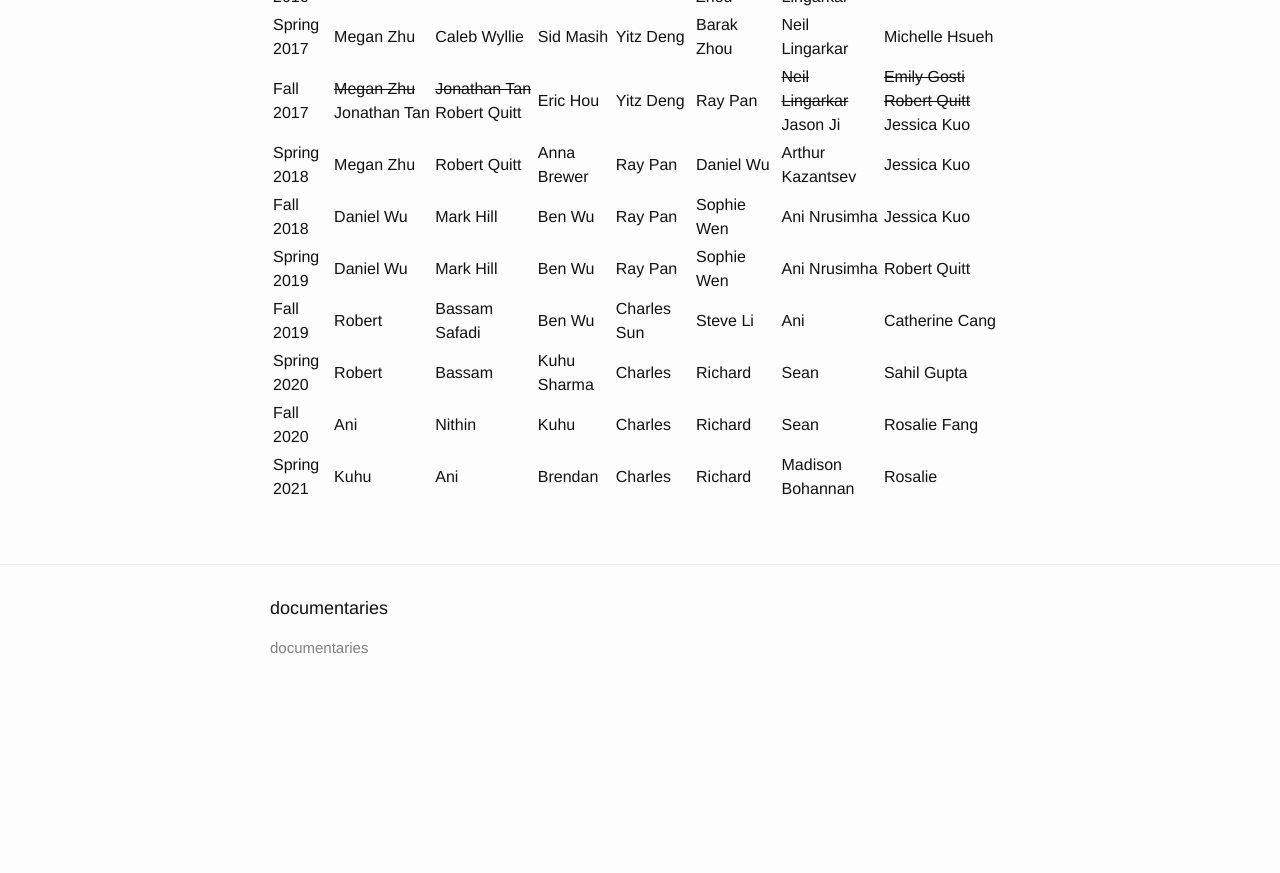
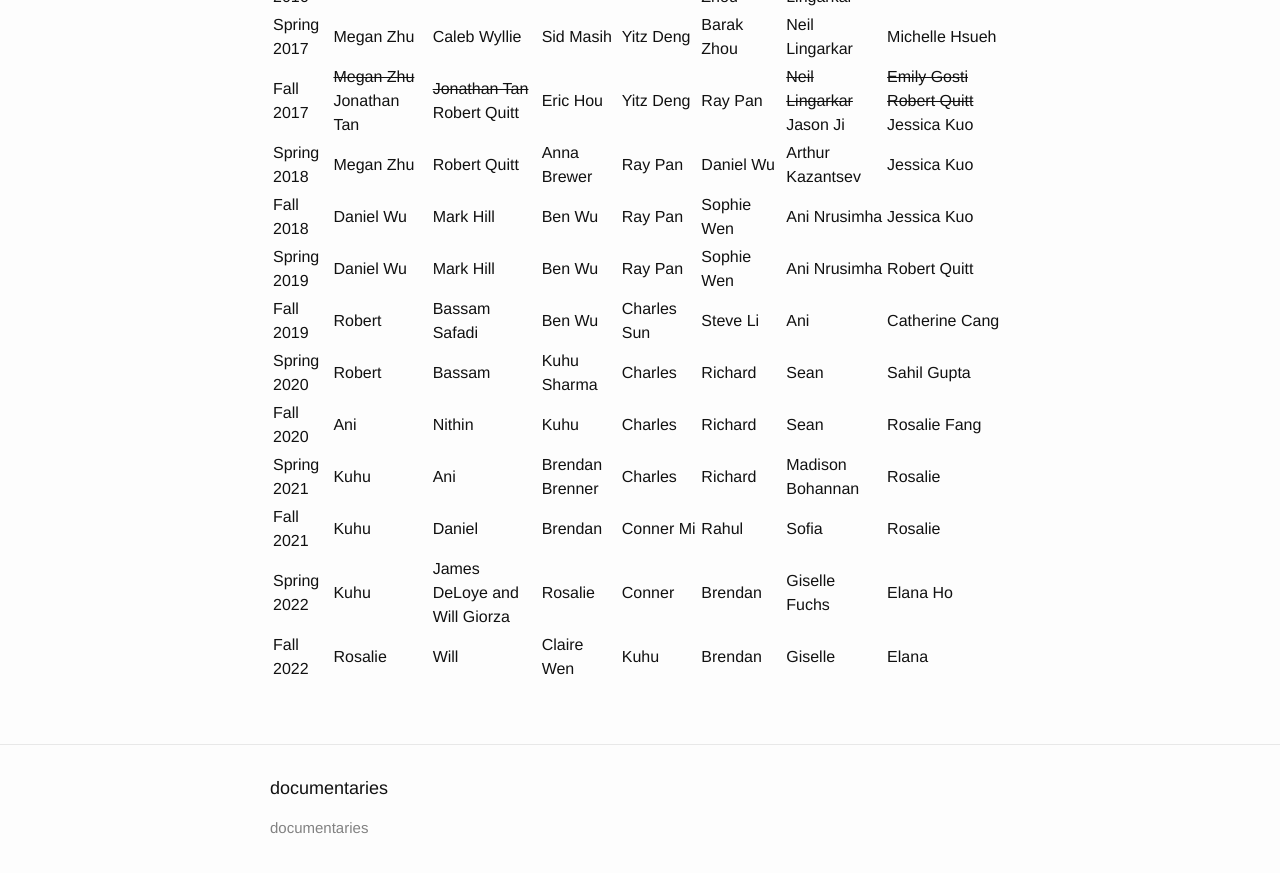
Before and after one commit to CSUA/documentaries, a Jekyll site: the page built from pb.md, in a window 1280 px wide and 900 px high, scrolled down 934 px. Shown: the top 873 px of the window. Built offline with Jekyll 4.4.1, drawn with Linux system fonts in a browser that asks for light colours; our own code applies the rules of GitHub Pages for plain Markdown files; before the commit the page ends 1654 px from its top, so only the background shows below that.

Commit message:
Update pb.md

```diff
--- a/pb.md
+++ b/pb.md
@@ -29,4 +29,7 @@ The politburo is the executive committee of the CSUA.
 |Fall 2019|Robert|Bassam Safadi|Ben Wu|Charles Sun|Steve Li|Ani|Catherine Cang
 |Spring 2020|Robert|Bassam|Kuhu Sharma|Charles|Richard|Sean|Sahil Gupta
 |Fall 2020|Ani|Nithin|Kuhu|Charles|Richard|Sean|Rosalie Fang
-|Spring 2021|Kuhu|Ani|Brendan|Charles|Richard|Madison Bohannan|Rosalie
+|Spring 2021|Kuhu|Ani|Brendan Brenner|Charles|Richard|Madison Bohannan|Rosalie
+|Fall 2021|Kuhu|Daniel|Brendan|Conner Mi|Rahul|Sofia|Rosalie
+|Spring 2022|Kuhu|James DeLoye and Will Giorza|Rosalie|Conner|Brendan|Giselle Fuchs|Elana Ho
+|Fall 2022|Rosalie|Will|Claire Wen|Kuhu|Brendan|Giselle|Elana
```
